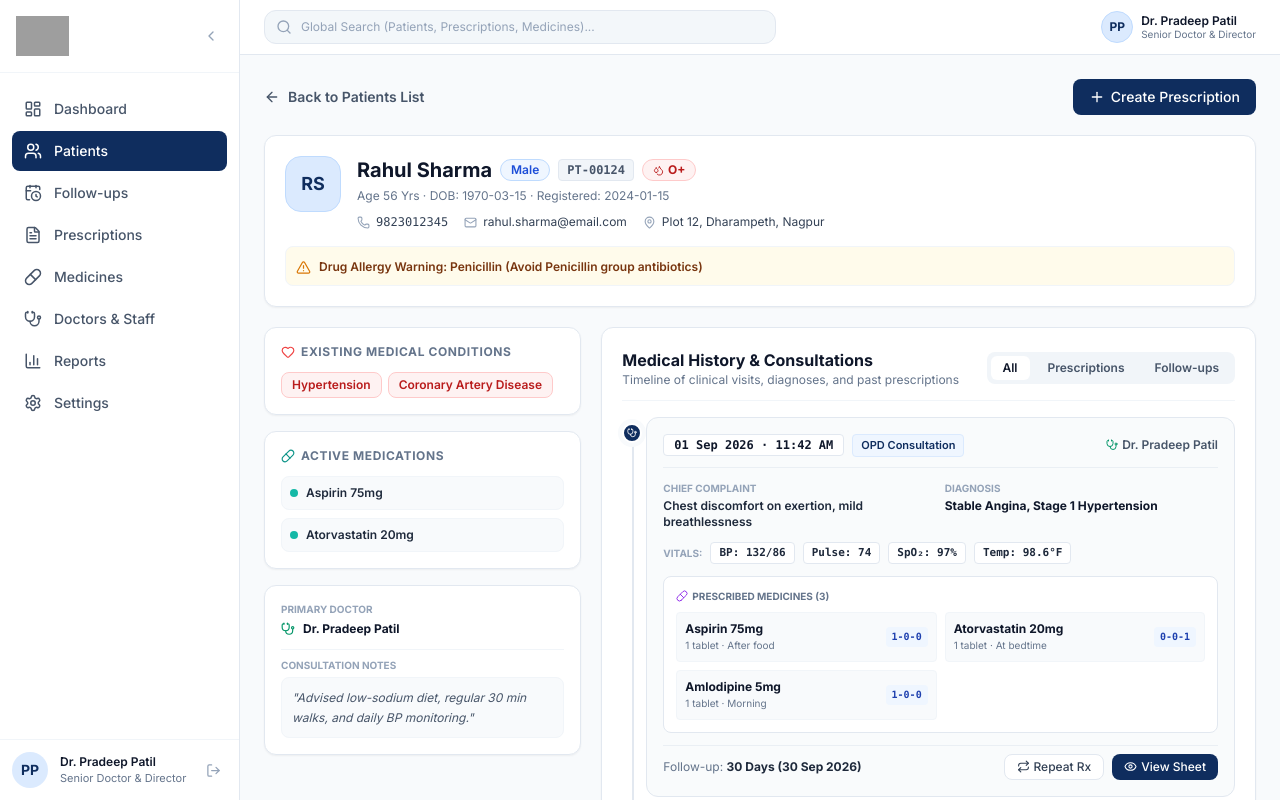
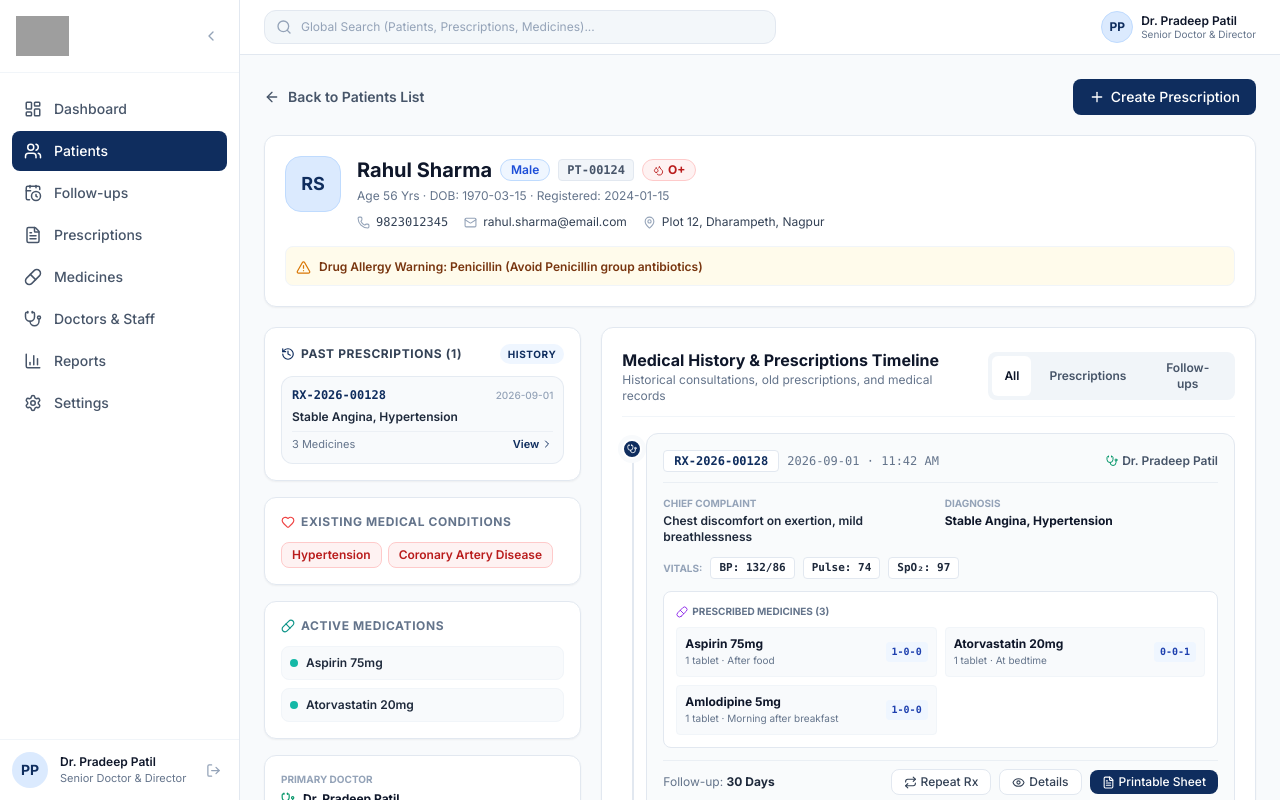
Before and after one commit to pwanjari23/prescription_management, a React (Vite) app: page /patients/1 in a window 1280 px wide. Built offline with nearby package versions, Linux system fonts and the light colour scheme; grey boxes are pictures that could not be loaded.

Commit message:
Add Past Prescriptions History widget and action triggers to PatientProfile.jsx

```diff
--- a/src/pages/PatientProfile.jsx
+++ b/src/pages/PatientProfile.jsx
@@ -3,7 +3,7 @@ import { useParams, useNavigate } from 'react-router-dom';
 import {
   ArrowLeft, Plus, Eye, Share2, Repeat, Stethoscope, Activity,
   Heart, FileText, Calendar, AlertTriangle, Phone, Mail, MapPin,
-  Download, Droplets, Clock, Pill, CheckCircle2, ChevronRight
+  Download, Droplets, Clock, Pill, CheckCircle2, ChevronRight, History
 } from 'lucide-react';
 import { mockPatients, mockConsultations, mockPrescriptions, currentDoctor } from '../data/mockData';
 
@@ -16,18 +16,21 @@ export default function PatientProfile() {
   const cleanId = rawId.replace(/[\s_]/g, '-');
 
   const patient = mockPatients.find(p => p && (p.id === rawId || p.id === cleanId || (p.id && p.id.replace(/[\s_]/g, '-') === cleanId))) || mockPatients[0] || {};
-  const patientPrescriptions = mockPrescriptions.filter(rx => rx.patientId === patient.id);
-  const patientConsultations = mockConsultations.filter(c => c.patientId === patient.id);
 
-  // Expanded clinical timeline entries
-  const timelineEntries = [
+  // Find all prescriptions for this patient in mockPrescriptions
+  const rawPatientPrescriptions = mockPrescriptions.filter(rx => rx && (rx.patientId === patient.id || rx.patientName === patient.name));
+
+  // Synthesize/Ensure rich prescription history for patient
+  const displayPrescriptions = rawPatientPrescriptions.length > 0 ? rawPatientPrescriptions : [
     {
       id: 'RX-2026-00128',
-      date: '01 Sep 2026',
+      patientId: patient.id,
+      patientName: patient.name,
+      doctorName: patient.doctor || 'Dr. Pradeep Patil',
+      date: patient.lastVisit || '2026-09-01',
       time: '11:42 AM',
-      type: 'OPD Consultation',
-      doctor: patient.doctor || 'Dr. Pradeep Patil',
-      complaint: 'Chest discomfort on exertion, mild breathlessness',
+      status: 'Finalized',
+      chiefComplaint: 'Chest discomfort on exertion, mild breathlessness',
       diagnosis: 'Stable Angina, Stage 1 Hypertension',
       vitals: { bp: '132/86', pulse: '74', spo2: '97%', temp: '98.6°F' },
       medicines: [
@@ -37,15 +40,16 @@ export default function PatientProfile() {
       ],
       advice: 'Avoid strenuous exertion. Low salt and low lipid diet. Walk 30 minutes daily.',
       followUp: '30 Days (30 Sep 2026)',
-      status: 'Finalized',
     },
     {
       id: 'RX-2026-00115',
-      date: '15 Aug 2026',
+      patientId: patient.id,
+      patientName: patient.name,
+      doctorName: patient.doctor || 'Dr. Pradeep Patil',
+      date: '2026-08-15',
       time: '10:15 AM',
-      type: 'Follow-up Visit',
-      doctor: patient.doctor || 'Dr. Pradeep Patil',
-      complaint: 'Routine blood pressure review & medication refill',
+      status: 'Finalized',
+      chiefComplaint: 'Routine blood pressure review & medication refill',
       diagnosis: 'Essential Hypertension (Controlled)',
       vitals: { bp: '124/80', pulse: '72', spo2: '98%', temp: '98.4°F' },
       medicines: [
@@ -54,15 +58,16 @@ export default function PatientProfile() {
       ],
       advice: 'Continue regular exercise and BP logging twice weekly.',
       followUp: '15 Days (31 Aug 2026)',
-      status: 'Finalized',
     },
     {
       id: 'RX-2026-00098',
-      date: '02 Jun 2026',
+      patientId: patient.id,
+      patientName: patient.name,
+      doctorName: 'Dr. Rahul Sharma',
+      date: '2026-06-02',
       time: '04:30 PM',
-      type: 'Emergency Consultation',
-      doctor: 'Dr. Rahul Sharma',
-      complaint: 'Acute viral fever, headache, body pain',
+      status: 'Finalized',
+      chiefComplaint: 'Acute viral fever, headache, body pain',
       diagnosis: 'Acute Viral Pyrexia & Dehydration',
       vitals: { bp: '118/76', pulse: '88', spo2: '98%', temp: '101.2°F' },
       medicines: [
@@ -71,9 +76,24 @@ export default function PatientProfile() {
       ],
       advice: 'Drink warm fluids, rest for 3 days.',
       followUp: '7 Days',
-      status: 'Finalized',
     },
   ];
+
+  // Timeline entry generator
+  const timelineEntries = displayPrescriptions.map(rx => ({
+    id: rx.id,
+    date: rx.date,
+    time: rx.time || '11:00 AM',
+    type: 'Consultation & Prescription',
+    doctor: rx.doctorName || patient.doctor || 'Dr. Pradeep Patil',
+    complaint: rx.chiefComplaint || 'Routine medical review',
+    diagnosis: rx.diagnosis || 'Cardiology Consultation',
+    vitals: rx.vitals || { bp: '120/80', pulse: '72' },
+    medicines: rx.medicines || [],
+    advice: rx.advice || 'Take rest and regular medication.',
+    followUp: rx.followUp ? `${rx.followUp} ${rx.followUpUnit || 'Days'}` : 'As Needed',
+    status: rx.status || 'Finalized',
+  }));
 
   const filteredTimeline = timelineEntries.filter(item => {
     if (filterTab === 'Prescriptions') return item.medicines && item.medicines.length > 0;
@@ -104,7 +124,7 @@ export default function PatientProfile() {
         </button>
       </div>
 
-      {/* Patient Header Card (Includes Blood Group, Allergies & Status Tags) */}
+      {/* Patient Header Card */}
       <div className="card p-5">
         <div className="flex flex-col md:flex-row md:items-start justify-between gap-4">
           <div className="flex items-start gap-4">
@@ -158,8 +178,43 @@ export default function PatientProfile() {
 
       {/* Main Layout Grid: Clinical Summary Sidebar + Timeline */}
       <div className="grid grid-cols-1 lg:grid-cols-3 gap-5">
-        {/* Left Column: Patient Clinical Profile */}
+        {/* Left Column: Patient Clinical Profile & Quick Past Prescriptions */}
         <div className="space-y-4">
+          {/* Past Prescriptions Drawer Widget */}
+          <div className="card p-4">
+            <h3 className="text-xs font-bold text-slate-700 uppercase tracking-wider mb-3 flex items-center justify-between">
+              <span className="flex items-center gap-1.5">
+                <History size={14} className="text-primary-900" /> Past Prescriptions ({displayPrescriptions.length})
+              </span>
+              <span className="text-[10px] bg-primary-50 text-primary-900 font-bold px-2 py-0.5 rounded-full">History</span>
+            </h3>
+            <div className="space-y-2.5">
+              {displayPrescriptions.map((rxItem) => (
+                <div
+                  key={rxItem.id}
+                  onClick={() => navigate(`/prescriptions/${rxItem.id}`)}
+                  className="p-2.5 bg-slate-50 hover:bg-slate-100/80 rounded-xl border border-slate-200/80 cursor-pointer transition-all space-y-1.5 group"
+                >
+                  <div className="flex items-center justify-between">
+                    <span className="font-mono text-xs font-bold text-primary-900 group-hover:underline">
+                      {rxItem.id}
+                    </span>
+                    <span className="text-[10px] text-slate-400 font-medium">{rxItem.date}</span>
+                  </div>
+                  <p className="text-xs font-semibold text-slate-800 line-clamp-1">
+                    {rxItem.diagnosis || 'Cardiology Consult'}
+                  </p>
+                  <div className="flex items-center justify-between text-[11px] text-slate-500 pt-1 border-t border-slate-200/50">
+                    <span>{rxItem.medicines?.length || 0} Medicines</span>
+                    <span className="text-primary-900 font-semibold flex items-center gap-0.5 group-hover:translate-x-0.5 transition-transform">
+                      View <ChevronRight size={12} />
+                    </span>
+                  </div>
+                </div>
+              ))}
+            </div>
+          </div>
+
           {/* Chronic Conditions */}
           <div className="card p-4">
             <h3 className="text-xs font-bold text-slate-500 uppercase tracking-wider mb-3 flex items-center gap-1.5">
@@ -211,12 +266,12 @@ export default function PatientProfile() {
           </div>
         </div>
 
-        {/* Right Column: Medical History Timeline */}
+        {/* Right Column: Medical History Timeline & Old Prescriptions */}
         <div className="lg:col-span-2 card p-5 space-y-4">
           <div className="flex flex-col sm:flex-row sm:items-center justify-between gap-3 border-b border-slate-100 pb-3">
             <div>
-              <h2 className="text-base font-bold text-slate-900">Medical History &amp; Consultations</h2>
-              <p className="text-xs text-slate-500">Timeline of clinical visits, diagnoses, and past prescriptions</p>
+              <h2 className="text-base font-bold text-slate-900">Medical History &amp; Prescriptions Timeline</h2>
+              <p className="text-xs text-slate-500">Historical consultations, old prescriptions, and medical records</p>
             </div>
 
             {/* Filter Tabs */}
@@ -251,11 +306,11 @@ export default function PatientProfile() {
                   {/* Top Visit Row */}
                   <div className="flex flex-wrap items-center justify-between gap-2 border-b border-slate-200/60 pb-2.5">
                     <div className="flex items-center gap-2">
-                      <span className="text-xs font-bold font-mono bg-white px-2.5 py-0.5 rounded border border-slate-200 text-slate-900">
+                      <span className="text-xs font-bold font-mono bg-white px-2.5 py-0.5 rounded border border-slate-200 text-primary-900">
+                        {item.id}
+                      </span>
+                      <span className="text-xs text-slate-500 font-mono">
                         {item.date} · {item.time}
-                      </span>
-                      <span className="px-2 py-0.5 rounded text-[11px] font-semibold bg-primary-50 text-primary-900 border border-primary-100">
-                        {item.type}
                       </span>
                     </div>
                     <span className="text-xs text-slate-600 font-semibold flex items-center gap-1">
@@ -279,18 +334,25 @@ export default function PatientProfile() {
                   {item.vitals && (
                     <div className="flex flex-wrap gap-2 items-center text-xs">
                       <span className="text-[10px] font-bold text-slate-400 uppercase">Vitals:</span>
+                      {typeof item.vitals === 'object' ? (
+                        <>
                           <span className="px-2 py-0.5 bg-white border border-slate-200 rounded font-mono text-[11px] font-semibold text-slate-800">
                             BP: {item.vitals.bp}
                           </span>
                           <span className="px-2 py-0.5 bg-white border border-slate-200 rounded font-mono text-[11px] font-semibold text-slate-800">
                             Pulse: {item.vitals.pulse}
                           </span>
+                          {item.vitals.spo2 && (
                             <span className="px-2 py-0.5 bg-white border border-slate-200 rounded font-mono text-[11px] font-semibold text-slate-800">
                               SpO₂: {item.vitals.spo2}
                             </span>
+                          )}
+                        </>
+                      ) : (
                         <span className="px-2 py-0.5 bg-white border border-slate-200 rounded font-mono text-[11px] font-semibold text-slate-800">
-                        Temp: {item.vitals.temp}
+                          {item.vitals}
                         </span>
+                      )}
                     </div>
                   )}
 
@@ -321,7 +383,7 @@ export default function PatientProfile() {
                     <span className="text-xs text-slate-500">
                       Follow-up: <strong className="text-slate-800">{item.followUp}</strong>
                     </span>
-                    <div className="flex gap-2">
+                    <div className="flex items-center gap-2">
                       <button
                         onClick={() => navigate(`/prescriptions/new?patient=${patientId}&repeat=${item.id}`)}
                         className="btn-secondary btn-sm py-1 flex items-center gap-1"
@@ -330,10 +392,18 @@ export default function PatientProfile() {
                         <Repeat size={13} /> Repeat Rx
                       </button>
                       <button
+                        onClick={() => navigate(`/prescriptions/${item.id}`)}
+                        className="btn-secondary btn-sm py-1 flex items-center gap-1"
+                        title="View prescription details"
+                      >
+                        <Eye size={13} /> Details
+                      </button>
+                      <button
                         onClick={() => navigate(`/prescriptions/${item.id}/preview`)}
                         className="btn-primary btn-sm py-1 flex items-center gap-1"
+                        title="View printable sheet"
                       >
-                        <Eye size={13} /> View Sheet
+                        <FileText size={13} /> Printable Sheet
                       </button>
                     </div>
                   </div>
```
Lines whose indentation alone changed are shown as unchanged.
